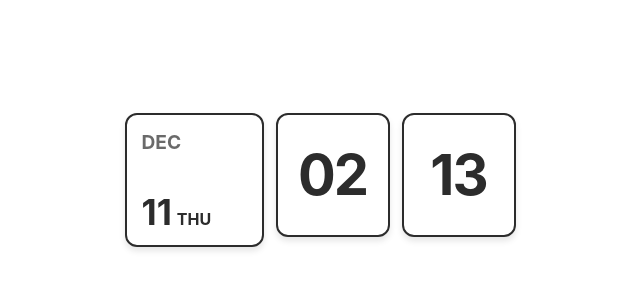
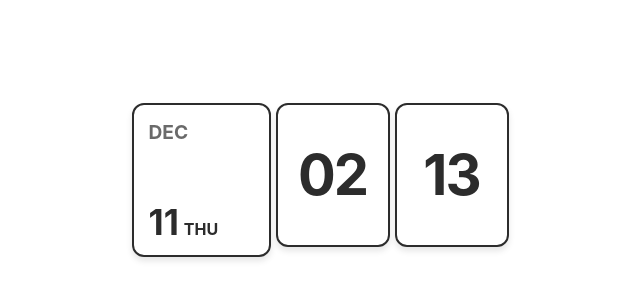
Before and after one commit to HakumaiToTakuaN/Notion-Calendar-Clock-Widget, a plain HTML site: page index.html in a window 1280 px wide. Shown: the part 220-520 px from the top of the page, without its empty margins (320-960 px from the left). Drawn offline with Linux system fonts and the light colour scheme.

Commit message:
[Update]

```diff
--- a/index.html
+++ b/index.html
@@ -41,7 +41,7 @@
   /* 3つの箱を包むコンテナ（入れ物） */
   .clock-container {
     display: flex;       /* 横並びにする */
-    gap: 12px;           /* 箱と箱の間の隙間 */
+    gap: 5px;           /* 箱と箱の間の隙間 */
   }
 
   /* 箱（カード）共通のデザイン */
@@ -58,7 +58,7 @@
     box-shadow: 0 4px 6px rgba(0,0,0,0.1); /* うっすら影をつける */
 
     /* 箱の高さと幅の最小サイズ設定 */
-    height: 100px;
+    height: 120px;
     min-width: 80px;
   }
 
```
